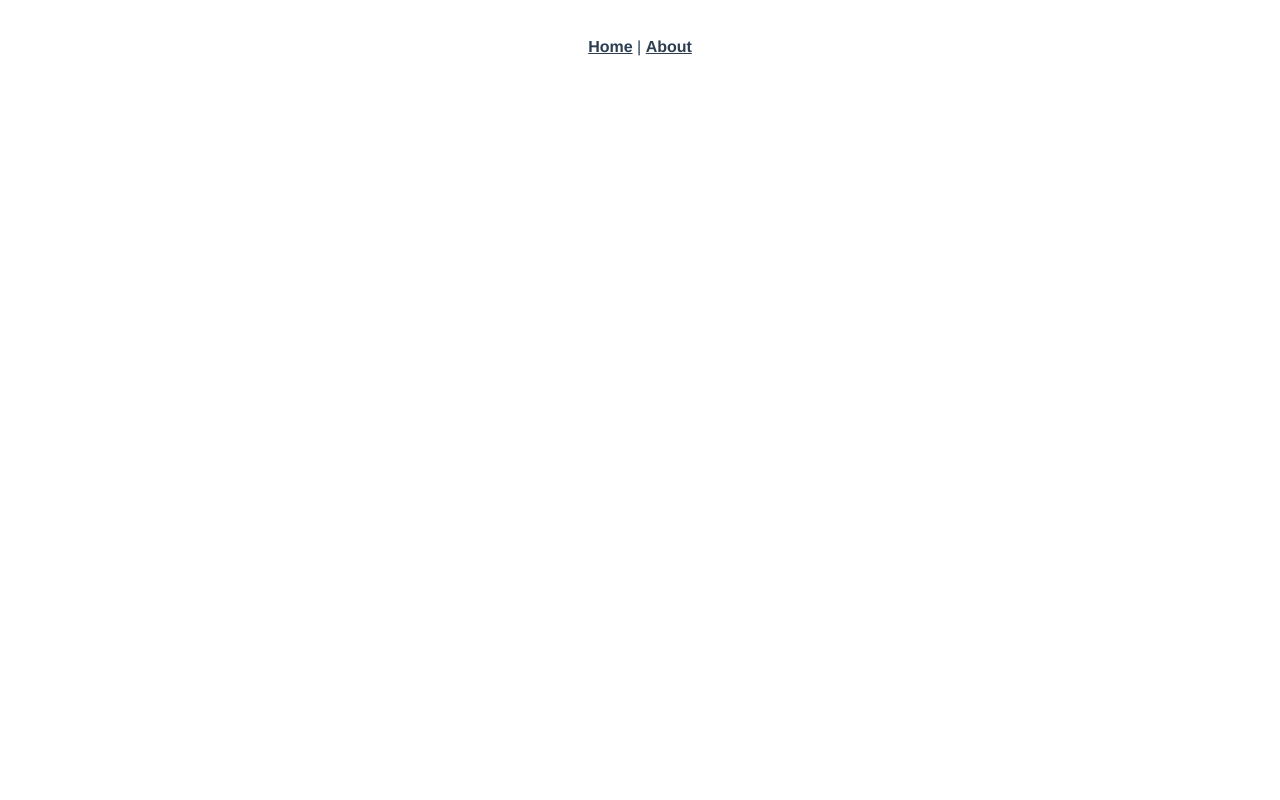
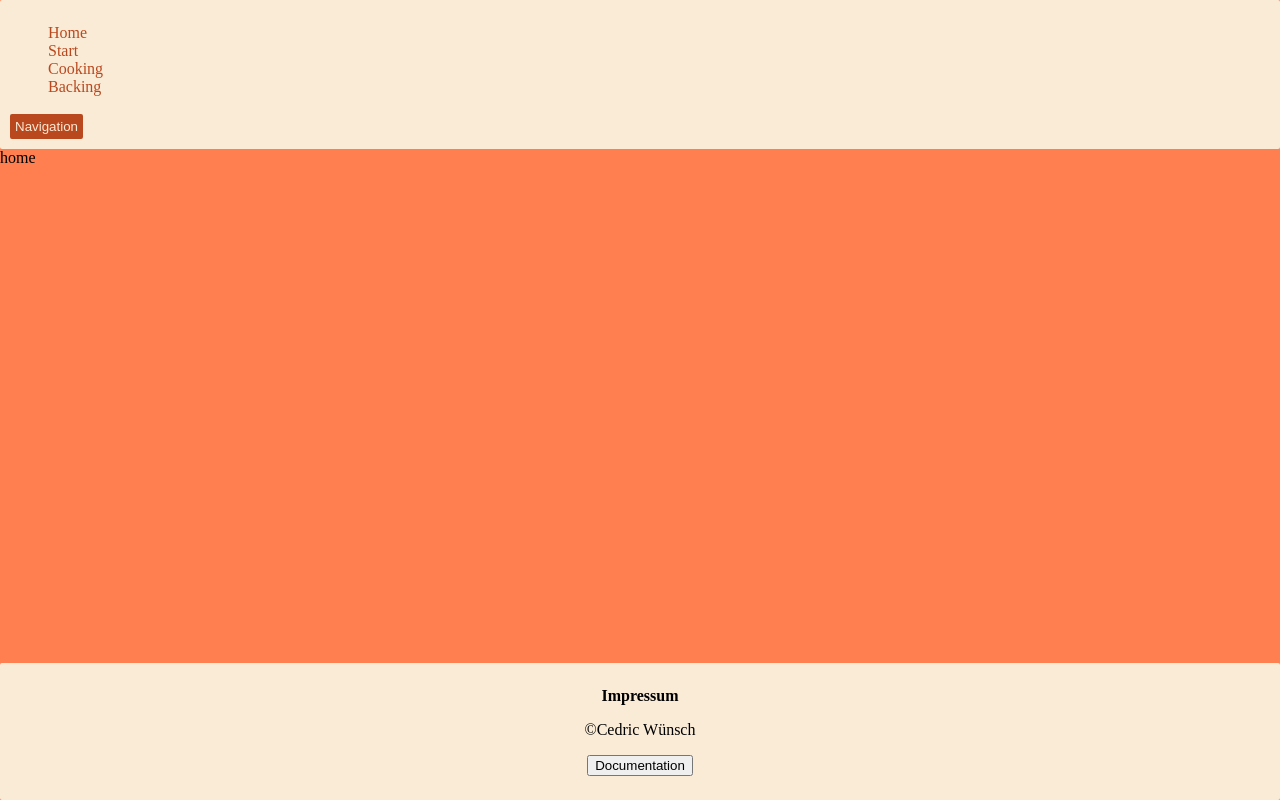
Before and after one commit to cedric-star/Vue-Web-Tech, a Vue app: page /home in a window 1280 px wide. Before the commit this address had no page. Built offline with nearby package versions, Linux system fonts and the light colour scheme.

Commit message:
first commit

```diff
--- a/src/App.vue
+++ b/src/App.vue
@@ -1,30 +1,13 @@
 <template>
-  <nav>
-    <router-link to="/">Home</router-link> |
-    <router-link to="/about">About</router-link>
-  </nav>
+
   <router-view/>
 </template>
 
 <style>
-#app {
-  font-family: Avenir, Helvetica, Arial, sans-serif;
-  -webkit-font-smoothing: antialiased;
-  -moz-osx-font-smoothing: grayscale;
-  text-align: center;
-  color: #2c3e50;
-}
+body, html {
+    margin: 0;
+    padding: 0;
+    background-color: coral;
 
-nav {
-  padding: 30px;
-}
-
-nav a {
-  font-weight: bold;
-  color: #2c3e50;
-}
-
-nav a.router-link-exact-active {
-  color: #42b983;
 }
 </style>
--- /dev/null
+++ b/src/components/Footer.vue
@@ -0,0 +1,64 @@
+<template>
+    <footer>
+        <div class="foot_items">
+            <p><b>Impressum</b></p>
+            <p>©Cedric Wünsch</p>
+            <p><button @click="downloadFile">Documentation</button></p>
+        </div>
+
+
+    </footer>
+</template>
+<script>
+export default {
+    name: "Footer",
+    methods: {
+        downloadFile() {
+            const link = document.createElement('a');
+            link.href = "./logo.png"; // Ersetze durch den Pfad zu deiner Datei
+            link.download = "logo.png"; // Ersetze durch den gewünschten Dateinamen
+            document.body.appendChild(link);
+            link.click();
+            document.body.removeChild(link);
+        }
+    }
+}
+</script>
+
+<style>
+#grid {
+    display: grid;
+    grid-template-columns: repeat(3, 1fr); /* Change 3 to the number of columns you want */
+    gap: 10px; /* Space between grid items */
+    padding: 10px; /* Padding around the grid */
+}
+
+#grid img {
+    width: 100%; /* Makes the images responsive */
+    height: auto; /* Maintains aspect ratio */
+}
+
+body, html {
+    margin: 0;
+    padding: 0;
+
+}
+footer {
+    display: flex;
+    flex-direction: column;
+    min-height: 16px;
+}
+.foot_items {
+    position: fixed;
+    bottom: 0;
+    left: 0;
+    right: 0;
+    background-color: antiquewhite;
+    text-align: center;
+
+    padding: 0;
+    margin: 0;
+    padding: 8px;
+    border-radius: 2px;
+}
+</style>
--- a/src/components/HelloWorld.vue
+++ /dev/null
@@ -1,61 +0,0 @@
-<template>
-  <div class="hello">
-    <h1>{{ msg }}</h1>
-    <p>
-      For a guide and recipes on how to configure / customize this project,<br>
-      check out the
-      <a href="https://cli.vuejs.org" target="_blank" rel="noopener">vue-cli documentation</a>.
-    </p>
-    <h3>Installed CLI Plugins</h3>
-    <ul>
-      <li><a href="https://github.com/vuejs/vue-cli/tree/dev/packages/%40vue/cli-plugin-babel" target="_blank" rel="noopener">babel</a></li>
-      <li><a href="https://github.com/vuejs/vue-cli/tree/dev/packages/%40vue/cli-plugin-router" target="_blank" rel="noopener">router</a></li>
-      <li><a href="https://github.com/vuejs/vue-cli/tree/dev/packages/%40vue/cli-plugin-typescript" target="_blank" rel="noopener">typescript</a></li>
-    </ul>
-    <h3>Essential Links</h3>
-    <ul>
-      <li><a href="https://vuejs.org" target="_blank" rel="noopener">Core Docs</a></li>
-      <li><a href="https://forum.vuejs.org" target="_blank" rel="noopener">Forum</a></li>
-      <li><a href="https://chat.vuejs.org" target="_blank" rel="noopener">Community Chat</a></li>
-      <li><a href="https://twitter.com/vuejs" target="_blank" rel="noopener">Twitter</a></li>
-      <li><a href="https://news.vuejs.org" target="_blank" rel="noopener">News</a></li>
-    </ul>
-    <h3>Ecosystem</h3>
-    <ul>
-      <li><a href="https://router.vuejs.org" target="_blank" rel="noopener">vue-router</a></li>
-      <li><a href="https://vuex.vuejs.org" target="_blank" rel="noopener">vuex</a></li>
-      <li><a href="https://github.com/vuejs/vue-devtools#vue-devtools" target="_blank" rel="noopener">vue-devtools</a></li>
-      <li><a href="https://vue-loader.vuejs.org" target="_blank" rel="noopener">vue-loader</a></li>
-      <li><a href="https://github.com/vuejs/awesome-vue" target="_blank" rel="noopener">awesome-vue</a></li>
-    </ul>
-  </div>
-</template>
-
-<script lang="ts">
-import { defineComponent } from 'vue';
-
-export default defineComponent({
-  name: 'HelloWorld',
-  props: {
-    msg: String,
-  },
-});
-</script>
-
-<!-- Add "scoped" attribute to limit CSS to this component only -->
-<style scoped>
-h3 {
-  margin: 40px 0 0;
-}
-ul {
-  list-style-type: none;
-  padding: 0;
-}
-li {
-  display: inline-block;
-  margin: 0 10px;
-}
-a {
-  color: #42b983;
-}
-</style>
--- /dev/null
+++ b/src/components/NavigationBar.vue
@@ -0,0 +1,68 @@
+<template>
+    <header class="navigator">
+
+        <div>
+            <ul class="nav_ul" id="nav_ul">
+                <tr><router-link to="/home"class="nav_list">Home</router-link></tr>
+                <tr><router-link to="/start"class="nav_list">Start</router-link></tr>
+                <tr><router-link to="/cooking"class="nav_list">Cooking</router-link></tr>
+                <tr><router-link to="/backing"class="nav_list">Backing</router-link></tr>
+            </ul>
+        </div>
+        <div class="rollout">
+            <button @click="this.toggleContent()">Navigation</button>
+        </div>
+
+    </header>
+</template>
+<script>
+export default {
+    name: 'NavigationBar',
+    methods: {
+        toggleContent() {
+            var element = document.getElementById("nav_ul");
+            element.style.display = (element.style.display === "none") ? "block" : "none";
+        }
+    }
+}
+</script>
+<style scoped>
+.nav_list {
+    font-size: medium;
+    color: rgb(186, 72, 30);
+    text-decoration: none;
+
+
+}
+.nav_list:hover {
+    text-decoration: underline;
+}
+body, html {
+    margin: 0;
+    padding: 0;
+
+}
+.navigator {
+    padding: 0;
+    margin: 0;
+    background-color: antiquewhite;
+    left: 0;
+    right: 0;
+    top: 0;
+    padding: 8px;
+    border-radius: 2px;
+}
+button {
+    background-color: rgb(186, 72, 30);
+    color: antiquewhite;
+    border: solid rgb(186, 72, 30);
+    border-radius: 2px;
+    padding: 2px;
+    margin: 2px;
+    cursor: pointer;
+}
+button:hover {
+    background-color: rgb(103, 38, 14);
+    border-color: rgb(103, 38, 14);
+}
+</style>
--- a/src/router/index.ts
+++ b/src/router/index.ts
@@ -1,19 +1,22 @@
 import { createRouter, createWebHistory, RouteRecordRaw } from 'vue-router'
-import HomeView from '../views/HomeView.vue'
+import Start from '../views/Start.vue'
+import Home from '../views/Home.vue'
 
 const routes: Array<RouteRecordRaw> = [
   {
     path: '/',
     name: 'home',
-    component: HomeView
+    component: Home
   },
   {
-    path: '/about',
-    name: 'about',
-    // route level code-splitting
-    // this generates a separate chunk (about.[hash].js) for this route
-    // which is lazy-loaded when the route is visited.
-    component: () => import(/* webpackChunkName: "about" */ '../views/AboutView.vue')
+    path: '/home',
+    name: 'home2',
+    component: Home
+  },
+  {
+    path: '/start',
+    name: 'start',
+    component: Start
   }
 ]
 
--- a/src/views/AboutView.vue
+++ /dev/null
@@ -1,5 +0,0 @@
-<template>
-  <div class="about">
-    <h1>This is an about page</h1>
-  </div>
-</template>
--- /dev/null
+++ b/src/views/Home.vue
@@ -0,0 +1,24 @@
+<template>
+    <NavigationBar/>
+    home
+    <Footer/>
+</template>
+<script>
+import NavigationBar from '../components/NavigationBar.vue';
+import Footer from '../components/Footer.vue';
+export default {
+    components: {
+        NavigationBar,
+        Footer
+    }
+}
+</script>
+<style scoped>
+body, html {
+    margin: 0;
+    padding: 0;
+    background-color: coral;
+}
+
+
+</style>
--- a/src/views/HomeView.vue
+++ /dev/null
@@ -1,18 +0,0 @@
-<template>
-  <div class="home">
-    <img alt="Vue logo" src="../assets/logo.png">
-    <HelloWorld msg="Welcome to Your Vue.js + TypeScript App"/>
-  </div>
-</template>
-
-<script lang="ts">
-import { defineComponent } from 'vue';
-import HelloWorld from '@/components/HelloWorld.vue'; // @ is an alias to /src
-
-export default defineComponent({
-  name: 'HomeView',
-  components: {
-    HelloWorld,
-  },
-});
-</script>
--- /dev/null
+++ b/src/views/Start.vue
@@ -0,0 +1,8 @@
+<template>
+    start
+</template>
+<script>
+export default {
+    name: 'Start'
+}
+</script>
```
Also changed, not shown: src/views/Backing.vue (added, +9 -0 lines), src/views/Cooking.vue (added, +8 -0 lines), src/components/logo.png (renamed from src/assets/logo.png).
